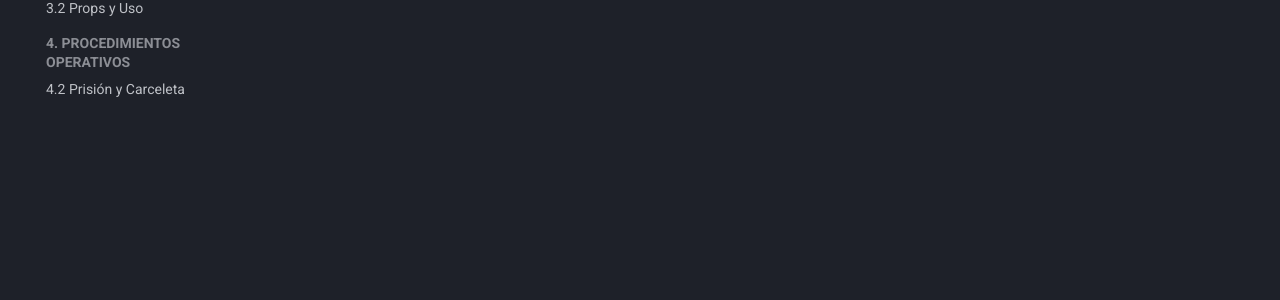
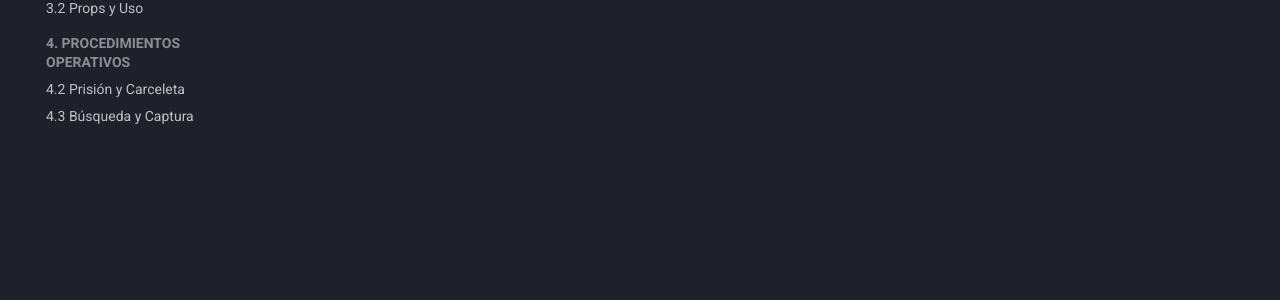
Before and after one commit to normativa-lspd-infinity-rp/Normativa-LSPD, an MkDocs documentation site: the page built from docs/index.md, in a window 1280 px wide. Shown: the part 444-744 px from the top of the page. Built offline with MkDocs 1.6.1 and Material for MkDocs 9.7.7, drawn with Linux system fonts in a browser that asks for light colours.

Commit message:
Update mkdocs.yml

```diff
--- a/mkdocs.yml
+++ b/mkdocs.yml
@@ -46,3 +46,4 @@ nav:
       - 3.2 Props y Uso: equipamiento/props.md
   - 4. PROCEDIMIENTOS OPERATIVOS:
       - 4.2 Prisión y Carceleta: procedimientos/prision.md
+      - 4.3 Búsqueda y Captura: procedimientos/busqueda-captura.md
```
